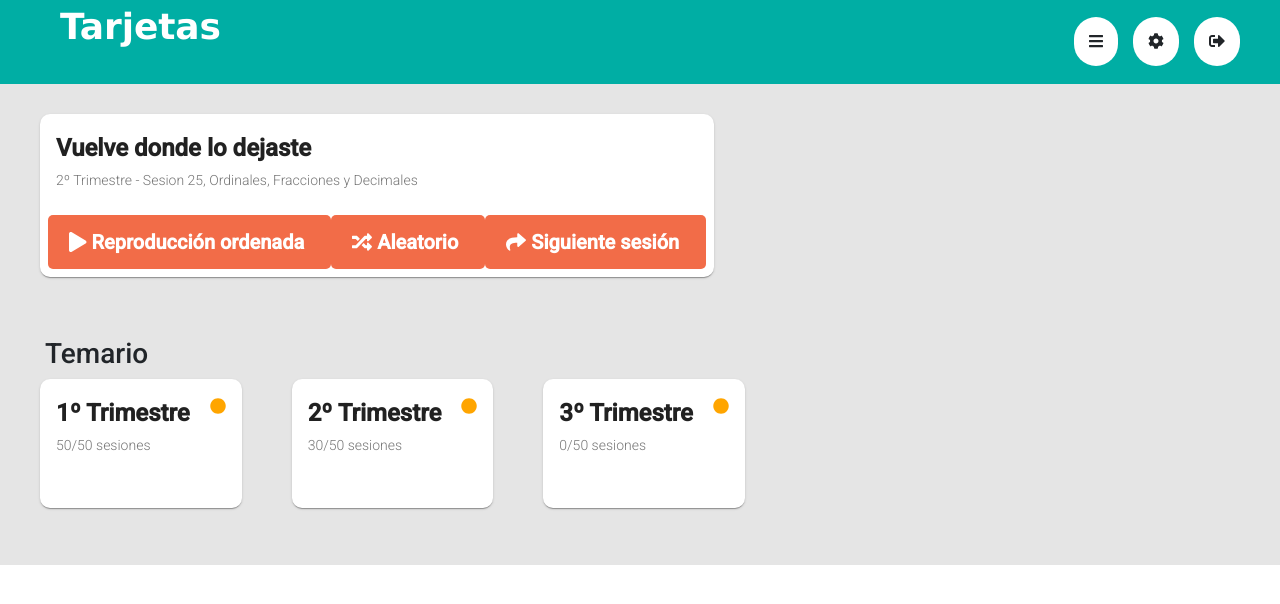
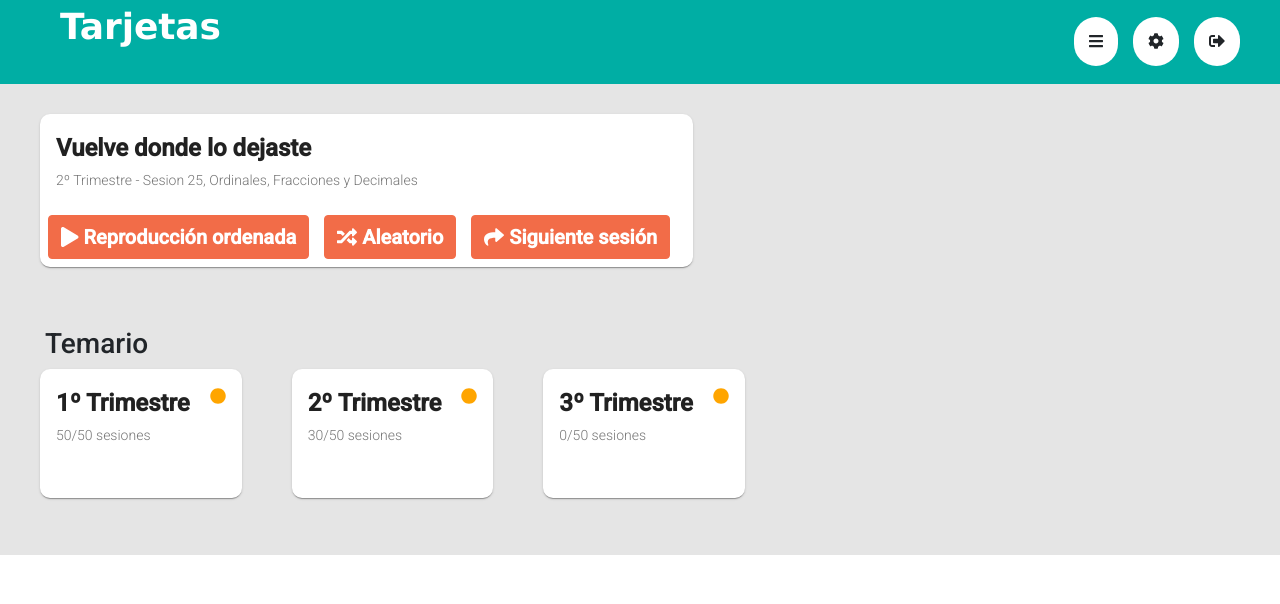
Before and after one commit to jimmy-wasnt-here/tekman-figma-angular, an Angular app: page /dashboard in a window 1280 px wide. Shown: the top 604 px of the page. Built offline with nearby package versions, Linux system fonts and the light colour scheme.

Commit message:
Active session buttons fixed

```diff
--- a/src/app/components/active-course-card/active-course-card.component.css
+++ b/src/app/components/active-course-card/active-course-card.component.css
@@ -18,19 +18,16 @@ mat-card-subtitle {
 }
 
 .btn {
-    padding-top: 11px;
-    padding-bottom: 11px;
-    padding-left: 20px;
-    padding-right: 26px;
     color: white;
     background-color: #F26C48;
-    border-radius: 5px;
+    border-color: #F26C48;
 
     font-family: Roboto;
     font-style: normal;
     font-weight: bold;
     font-size: 20px;
 
+    margin-right: 15px;
 }
 
 .btn:hover{
--- a/src/app/components/active-course-card/active-course-card.component.html
+++ b/src/app/components/active-course-card/active-course-card.component.html
@@ -6,13 +6,13 @@
         2º Trimestre - Sesion 25, Ordinales, Fracciones y Decimales
     </mat-card-subtitle>
     <mat-card-actions>
-        <button class="btn">
+        <button class="btn btn-primary">
             <fa-icon [icon]="faPlay"></fa-icon> Reproducción ordenada
         </button>
-        <button class="btn">
+        <button class="btn btn-primary">
             <fa-icon [icon]="faRandom"></fa-icon> Aleatorio
         </button>
-        <button class="btn">
+        <button class="btn btn-primary">
             <fa-icon [icon]="faShare"></fa-icon> Siguiente sesión
         </button>
     </mat-card-actions>
```
